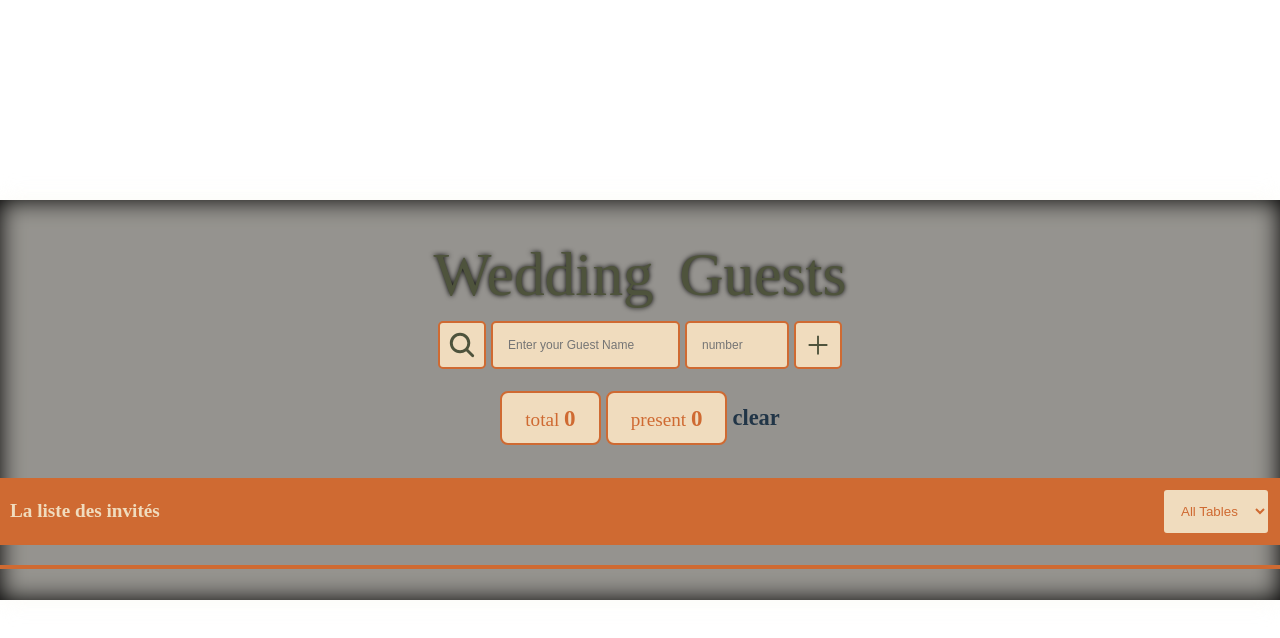
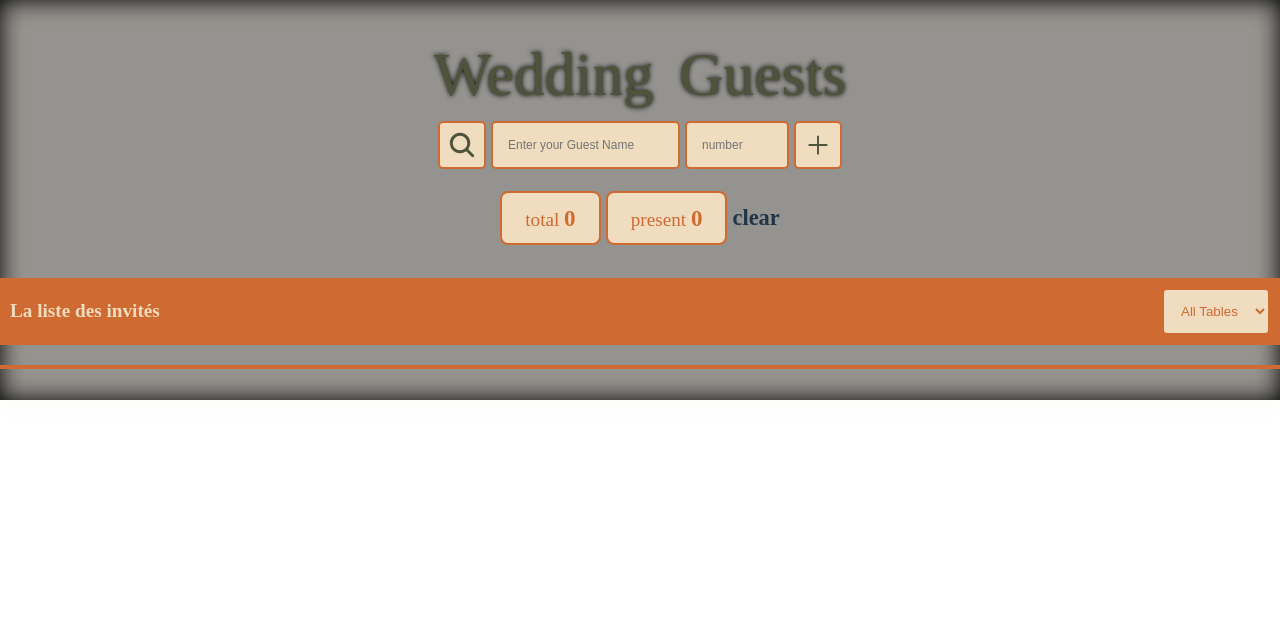
Before and after one commit to Curtisdak/GuestList-12-Octobre, a React (Vite) app: page / in a window 1280 px wide. Shown: the top 638 px of the page. Built offline with nearby package versions, Linux system fonts and the light colour scheme; a web font is replaced by a local one.

Commit message:
good for now

```diff
--- a/src/App.jsx
+++ b/src/App.jsx
@@ -45,7 +45,7 @@ function App() {
 
     if (
       !guestName.trim() ||
-      tableNumber > 7 ||
+      tableNumber > 15 ||
       tableNumber.trim() === "" ||
       tableNumber <= 0
     ) {
@@ -164,7 +164,7 @@ function App() {
           className="number-input"
           required
           placeholder="number"
-          max={7}
+          max={15}
           min={1}
         />
         <IoAddSharp type="button" className="addBtn" onClick={addGuest} />
--- a/src/index.css
+++ b/src/index.css
@@ -27,7 +27,8 @@ body {
   display: flex;
   flex-direction: column;
   padding: 0px;
-  justify-content: center;
+  /* justify-content: center; */
+  align-items: center;
   height: 100vh;
   width: 100vw;
 
```
